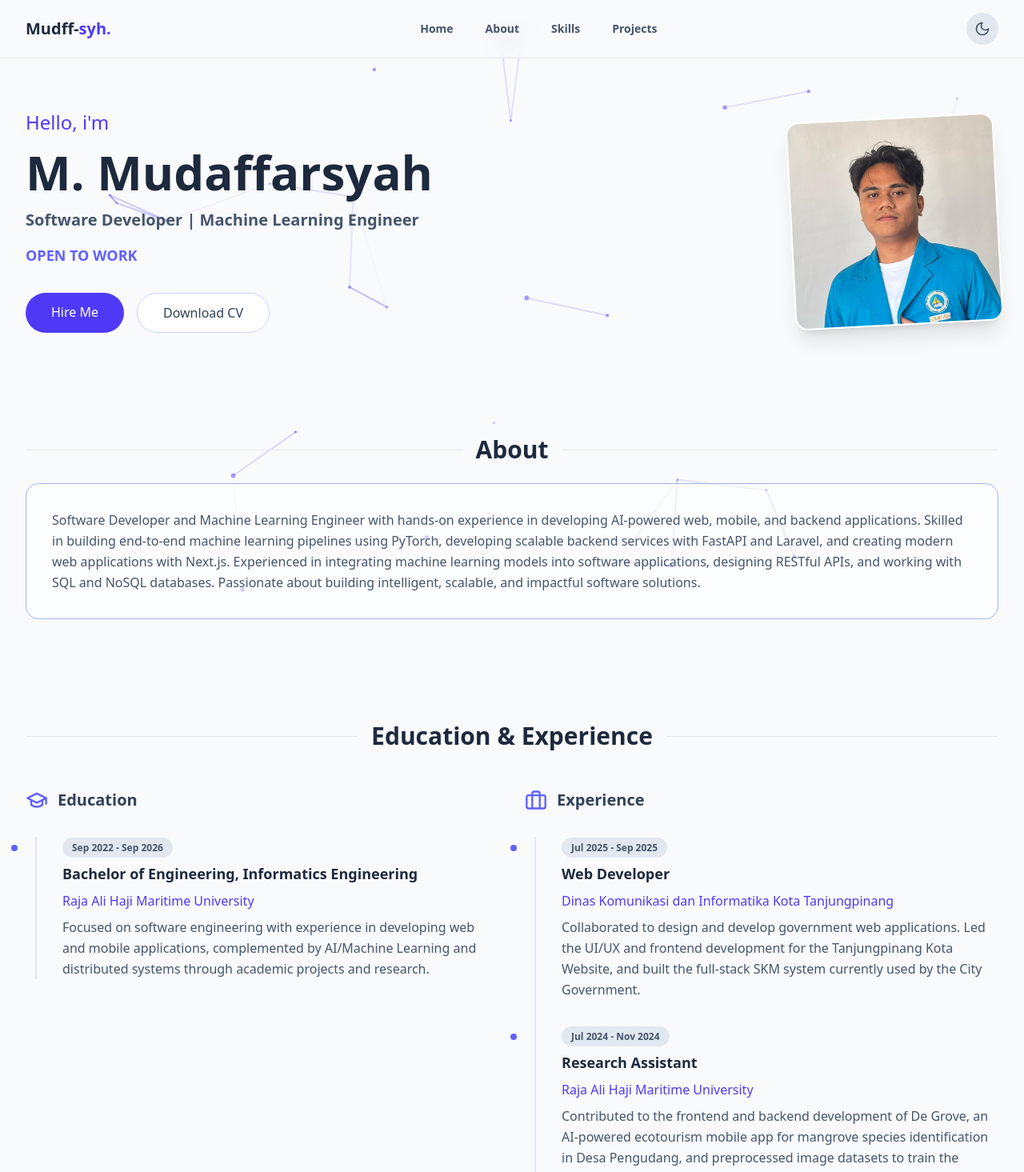
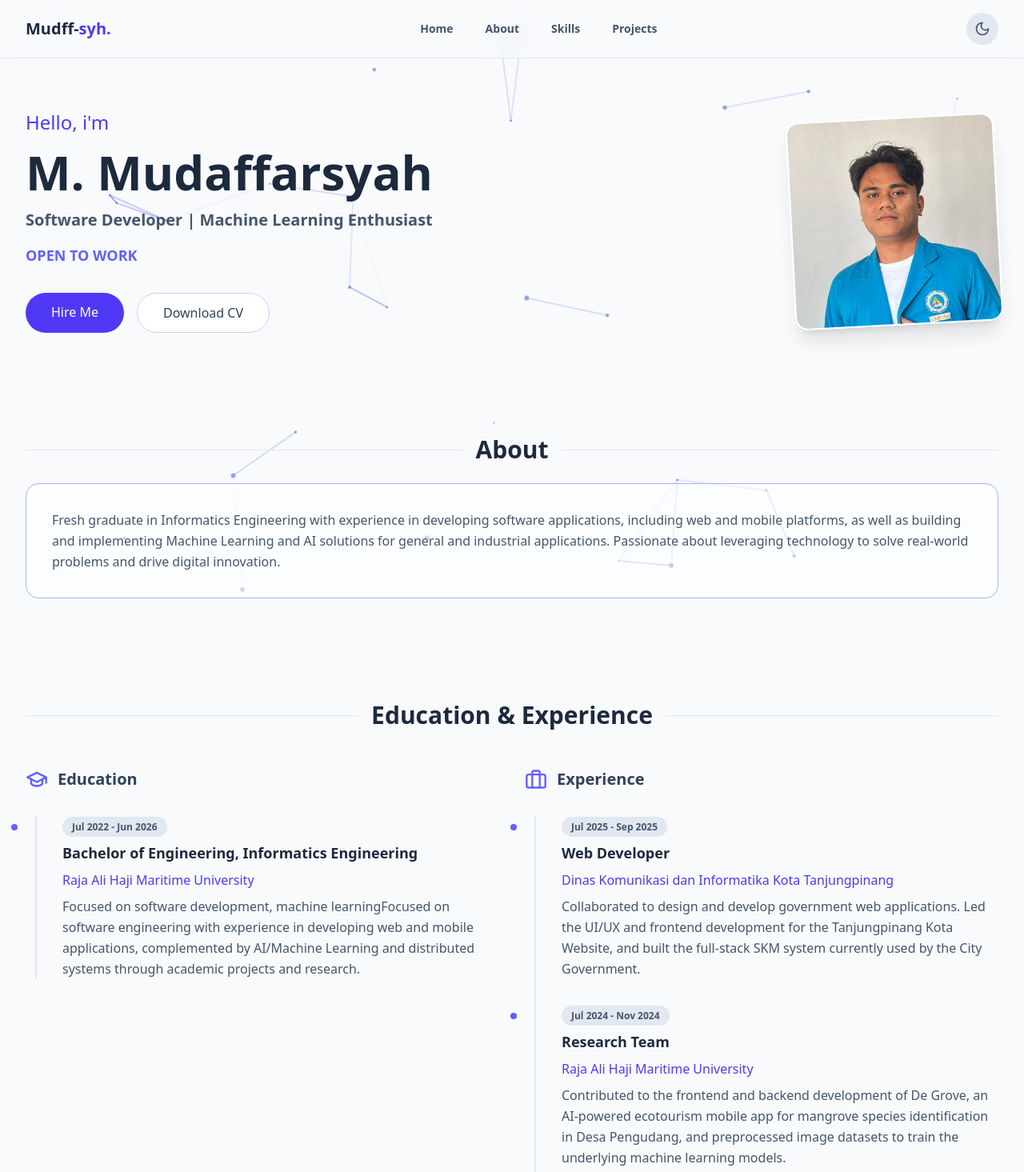
Before and after one commit to daffa267/mudaffsyah-portfolio, a Next.js app: page / in a window 1280 px wide. Shown: the top 1465 px of the page at 80% size. Built offline with nearby package versions, Linux system fonts and the light colour scheme.

Commit message:
perbarui about, exp

```diff
--- a/data/portfolio.ts
+++ b/data/portfolio.ts
@@ -1,8 +1,8 @@
 export const personalInfo = {
   name: "M. Mudaffarsyah",
-  title: "Software Developer | Machine Learning Engineer",
+  title: "Software Developer | Machine Learning Enthusiast",
   tagline: "OPEN TO WORK",
-  about: "Software Developer and Machine Learning Engineer with hands-on experience in developing AI-powered web, mobile, and backend applications. Skilled in building end-to-end machine learning pipelines using PyTorch, developing scalable backend services with FastAPI and Laravel, and creating modern web applications with Next.js. Experienced in integrating machine learning models into software applications, designing RESTful APIs, and working with SQL and NoSQL databases. Passionate about building intelligent, scalable, and impactful software solutions."
+  about: "Fresh graduate in Informatics Engineering with experience in developing software applications, including web and mobile platforms, as well as building and implementing Machine Learning and AI solutions for general and industrial applications. Passionate about leveraging technology to solve real-world problems and drive digital innovation."
 };
 
 export const projects = [
@@ -60,8 +60,8 @@ export const educationData = [
   {
     degree: "Bachelor of Engineering, Informatics Engineering",
     institution: "Raja Ali Haji Maritime University",
-    period: "Sep 2022 - Sep 2026",
-    description: "Focused on software engineering with experience in developing web and mobile applications, complemented by AI/Machine Learning and distributed systems through academic projects and research."
+    period: "Jul 2022 - Jun 2026",
+    description: "Focused on software development, machine learningFocused on software engineering with experience in developing web and mobile applications, complemented by AI/Machine Learning and distributed systems through academic projects and research."
   }
 ];
 
@@ -74,7 +74,7 @@ export const experienceData = [
     description: "Collaborated to design and develop government web applications. Led the UI/UX and frontend development for the Tanjungpinang Kota Website, and built the full-stack SKM system currently used by the City Government."
   },
   {
-    role: "Research Assistant",
+    role: "Research Team",
     organization: "Raja Ali Haji Maritime University",
     period: "Jul 2024 - Nov 2024",
     description: "Contributed to the frontend and backend development of De Grove, an AI-powered ecotourism mobile app for mangrove species identification in Desa Pengudang, and preprocessed image datasets to train the underlying machine learning models."  },
```
